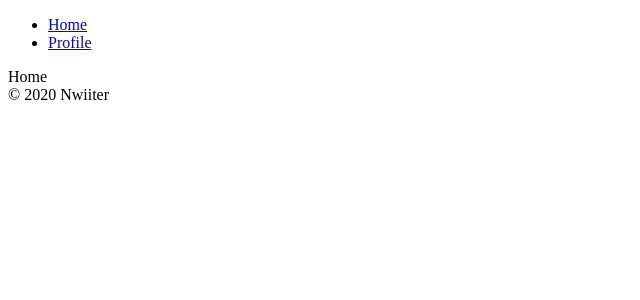
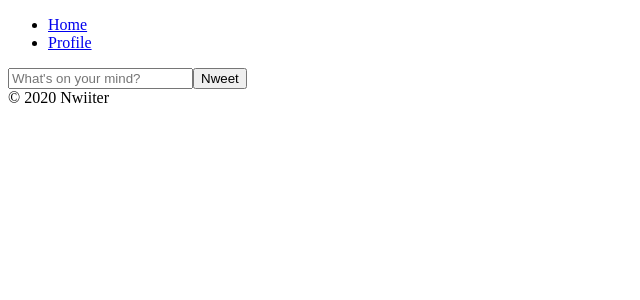
Before and after one commit to qnrjs42/nwitter, a React (Create React App) app: page /#/ in a window 1280 px wide. Shown: the top 300 px of the page, without its empty margins (0-640 px from the left). Built offline with nearby package versions, Linux system fonts and the light colour scheme; no server answers; sample sign-in values are in the browser's storage.

Commit message:
3-1. nweeting

```diff
--- a/src/fBase.js
+++ b/src/fBase.js
@@ -1,5 +1,6 @@
 import firebase from "firebase/app";
 import "firebase/auth";
+import "firebase/firestore";
 import dotenv from 'dotenv';
 dotenv.config();
 
@@ -18,3 +19,4 @@
 export const firebaseInstance = firebase;
 
 export const authService = firebase.auth();
+export const dbService = firebase.firestore();
--- a/src/routes/Home.js
+++ b/src/routes/Home.js
@@ -1,7 +1,37 @@
-import React from "react";
+import { dbService } from "fBase";
+import React, { useState } from "react";
 
 const Home = () => {
-  return <>Home</>;
+  const [nweet, setNweet] = useState("");
+
+  const onSubmit = async (e) => {
+    e.preventDefault();
+    await dbService.collection('nweets').add({
+      nweet: nweet,
+      createdAt: Date.now(),
+    });
+    setNweet('');
+  }
+
+  const onChange = (e) => {
+    const { target: { value } } = e;
+    setNweet(value);
+  }
+
+  return (
+    <>
+      <form onSubmit={onSubmit}>
+        <input
+          value={nweet}
+          onChange={onChange}
+          type="text"
+          placeholder="What's on your mind?"
+          maxLength={120}
+        />
+        <input type="submit" value="Nweet" />
+      </form>
+    </>
+  );
 };
 
 export default Home;
```
